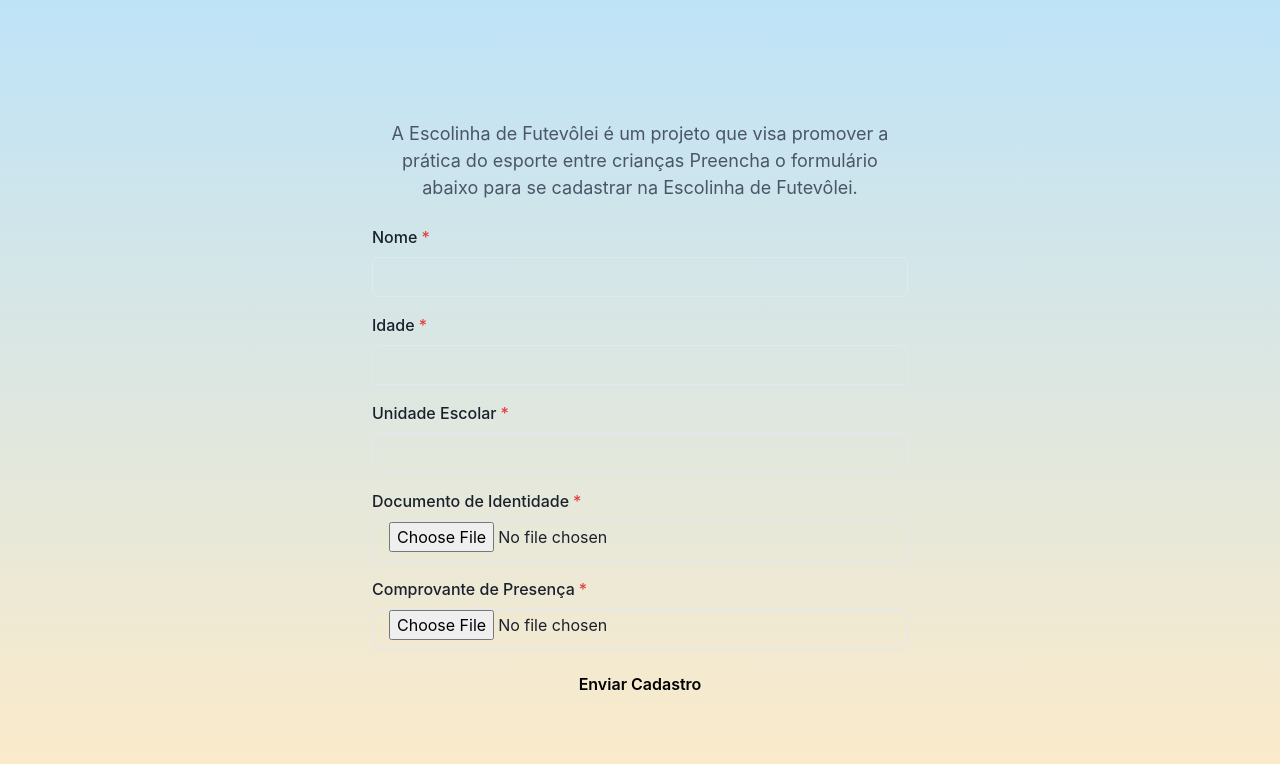
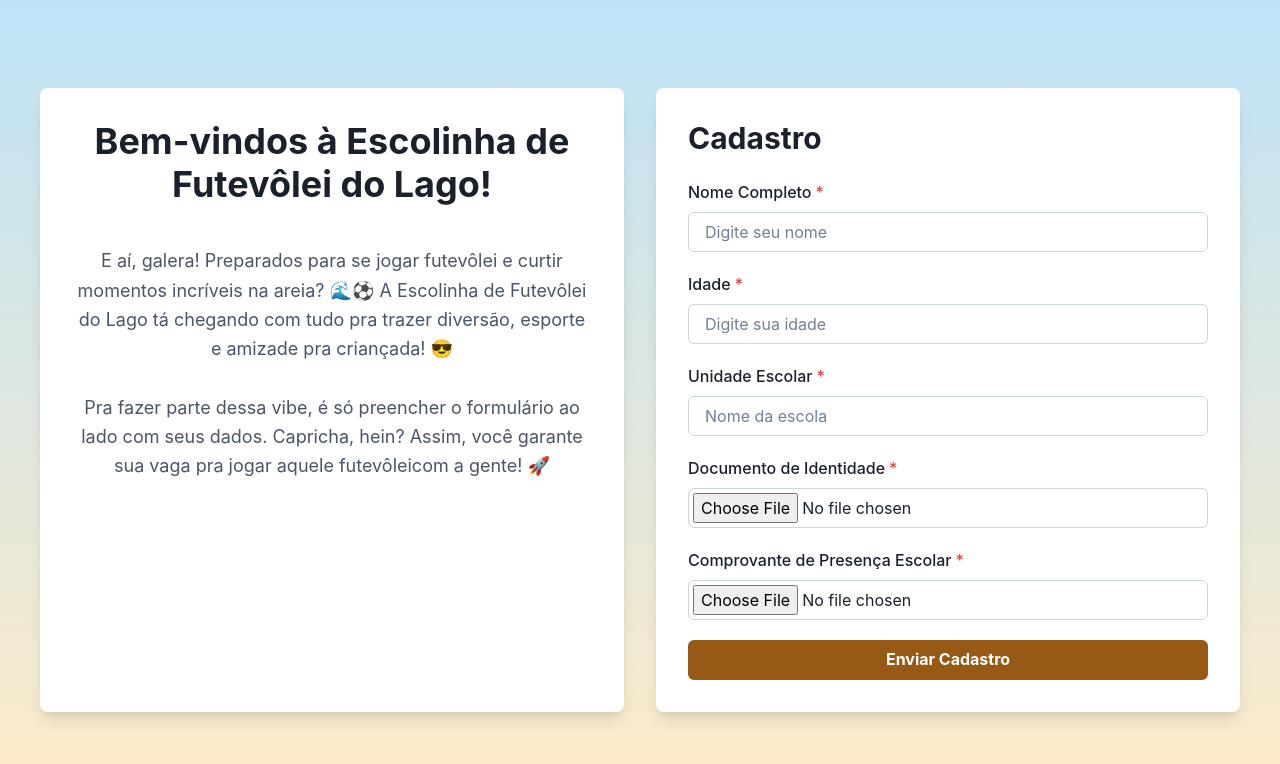
Before and after one commit to Tadeucassis-dev/projetoFutevoleiLago, a React (Vite) app: page /form in a window 1280 px wide. Shown: the top 764 px of the page. Built offline with nearby package versions, Linux system fonts and the light colour scheme; no server answers.

Commit message:
adicionando endpoint register-students

```diff
--- a/src/pages/Form.tsx
+++ b/src/pages/Form.tsx
@@ -21,7 +21,6 @@ function Form() {
   const [identityFile, setIdentityFile] = useState<File | null>(null);
   const [attendanceFile, setAttendanceFile] = useState<File | null>(null);
   const [isLoading, setIsLoading] = useState(false);
-  const [welcomeMessage, setWelcomeMessage] = useState("");
   const toast = useToast();
 
   // Definir cores baseadas no modo claro/escuro
@@ -30,23 +29,12 @@ function Form() {
     "linear(to-b, blue.900, orange.900)"
   );
   const textColor = useColorModeValue("gray.800", "white");
-  const buttonBg = useColorModeValue("Yellow.700", "Yellow.600");
-  const buttonHoverBg = useColorModeValue("Yellow.500", "Yellow.400");
+  const buttonBg = useColorModeValue("yellow.700", "yellow.600");
+  const buttonHoverBg = useColorModeValue("yellow.500", "yellow.400");
 
   useEffect(() => {
     const fetchHome = async () => {
-      try {
-        const message = await getHome();
-        setWelcomeMessage(message);
-      } catch (error) {
-        toast({
-          title: "Erro",
-          description: "Não foi possível carregar a mensagem de boas-vindas",
-          status: "error",
-          duration: 3000,
-          isClosable: true,
-        });
-      }
+      // Função mantida vazia conforme o original
     };
     fetchHome();
   }, [toast]);
@@ -62,7 +50,6 @@ function Form() {
     if (identityFile) formData.append("identityFile", identityFile);
     if (attendanceFile) formData.append("attendanceFile", attendanceFile);
 
-    // Log para depurar
     console.log("FormData:", {
       name,
       age,
@@ -75,7 +62,7 @@ function Form() {
       await registerStudent(formData);
       toast({
         title: "Cadastro enviado",
-        description: "Seu cadastro foi enviado para aprovação",
+        description: "Seu cadastro foi enviado para aprovação!",
         status: "success",
         duration: 3000,
         isClosable: true,
@@ -93,7 +80,7 @@ function Form() {
       toast({
         title: "Erro",
         description:
-          error.response?.data?.message || "Não foi possível enviar o cadastro",
+          error.response?.data?.message || "Não foi possível enviar o cadastro.",
         status: "error",
         duration: 3000,
         isClosable: true,
@@ -105,7 +92,7 @@ function Form() {
 
   return (
     <Box
-      height="100vh"
+      minHeight="100vh"
       bgGradient={bgGradient}
       display="flex"
       alignItems="center"
@@ -113,67 +100,138 @@ function Form() {
       px={{ base: 4, md: 8 }}
       py={12}
     >
-      <Box flex="1" maxW="600px" mx="auto" p={8}>
-        <Heading mb={6}>{welcomeMessage}</Heading>
-        <Text mb={6} fontSize="lg" color="gray.600" textAlign="center">
-          A Escolinha de Futevôlei é um projeto que visa promover a prática do
-          esporte entre crianças Preencha o formulário abaixo para se cadastrar
-          na Escolinha de Futevôlei.
+      <Flex
+        direction={{ base: "column", md: "row" }}
+        maxW="1200px"
+        w="full"
+        gap={8}
+      >
+        {/* Seção de Boas-Vindas */}
+        <Box
+          flex="1"
+          maxW={{ base: "full", md: "600px" }}
+          p={8}
+          bg="white"
+          borderRadius="lg"
+          boxShadow="lg"
+          textAlign="center"
+        >
+          <Heading
+            as="h1"
+            size="xl"
+            mb={4}
+            color={textColor}
+            fontWeight="bold"
+          >
+            Bem-vindos à Escolinha de Futevôlei do Lago!
+          </Heading>
+          <Text fontSize="lg" color="gray.600" lineHeight="tall" marginTop={10}>
+            E aí, galera! Preparados para se jogar futevôlei e curtir momentos
+            incríveis na areia? 🌊⚽ A Escolinha de Futevôlei do Lago tá chegando
+            com tudo pra trazer diversão, esporte e amizade pra criançada! 😎
+            <br />
+            <br />
+            Pra fazer parte dessa vibe, é só preencher o formulário ao lado com
+            seus dados. Capricha, hein? Assim, você garante sua vaga pra jogar
+            aquele futevôleicom a gente! 🚀
           </Text>
+        </Box>
+
+        {/* Formulário */}
+        <Box
+          flex="1"
+          maxW={{ base: "full", md: "600px" }}
+          p={8}
+          bg="white"
+          borderRadius="lg"
+          boxShadow="lg"
+        >
+          <Heading as="h2" size="lg" mb={6} color={textColor}>
+            Cadastro
+          </Heading>
           <form onSubmit={handleSubmit}>
-          <VStack spacing={4}>
+            <VStack spacing={5}>
               <FormControl id="name" isRequired>
-              <FormLabel>Nome</FormLabel>
+                <FormLabel fontWeight="medium">Nome Completo</FormLabel>
                 <Input
                   type="text"
                   value={name}
+                  placeholder="Digite seu nome"
+                  border="1px solid"
+                  borderColor="gray.300"
+                  focusBorderColor="yellow.500"
                   onChange={(e) => setName(e.target.value)}
                 />
               </FormControl>
+
               <FormControl id="age" isRequired>
-              <FormLabel>Idade</FormLabel>
+                <FormLabel fontWeight="medium">Idade</FormLabel>
                 <Input
                   type="number"
+                  placeholder="Digite sua idade"
+                  border="1px solid"
+                  borderColor="gray.300"
+                  focusBorderColor="yellow.500"
                   value={age}
                   onChange={(e) => setAge(e.target.value)}
                 />
               </FormControl>
+
               <FormControl id="schoolUnit" isRequired>
-              <FormLabel>Unidade Escolar</FormLabel>
+                <FormLabel fontWeight="medium">Unidade Escolar</FormLabel>
                 <Input
                   type="text"
+                  placeholder="Nome da escola"
+                  border="1px solid"
+                  borderColor="gray.300"
+                  focusBorderColor="yellow.500"
                   value={schoolUnit}
                   onChange={(e) => setSchoolUnit(e.target.value)}
                 />
               </FormControl>
+
               <FormControl id="identityFile" isRequired>
-              <FormLabel>Documento de Identidade</FormLabel>
+                <FormLabel fontWeight="medium">Documento de Identidade</FormLabel>
                 <Input
                   type="file"
                   accept=".pdf,.jpg,.png"
+                  border="1px solid"
+                  borderColor="gray.300"
+                  p={1}
                   onChange={(e) => setIdentityFile(e.target.files?.[0] || null)}
                 />
               </FormControl>
+
               <FormControl id="attendanceFile" isRequired>
-              <FormLabel>Comprovante de Presença</FormLabel>
+                <FormLabel fontWeight="medium">
+                  Comprovante de Presença Escolar
+                </FormLabel>
                 <Input
                   type="file"
                   accept=".pdf,.jpg,.png"
+                  border="1px solid"
+                  borderColor="gray.300"
+                  p={1}
                   onChange={(e) => setAttendanceFile(e.target.files?.[0] || null)}
                 />
               </FormControl>
+
               <Button
-              color={"black"}
                 type="submit"
-              colorScheme="brand"
+                colorScheme="yellow"
+                bg={buttonBg}
+                color="white"
                 width="full"
                 isLoading={isLoading}
+                _hover={{ bg: buttonHoverBg }}
+                fontWeight="bold"
               >
                 Enviar Cadastro
               </Button>
             </VStack>
           </form>
         </Box>
+      </Flex>
     </Box>
   );
 }
--- a/src/pages/Home.tsx
+++ b/src/pages/Home.tsx
@@ -61,7 +61,7 @@ export function Home() {
         <Button
           bgColor={"yellow.500"}
           as={Link}
-          to="/register"
+          to="/form"
           bg={buttonBg}
           color="white"
           size="lg"
--- a/src/pages/Login.tsx
+++ b/src/pages/Login.tsx
@@ -15,7 +15,7 @@ import { Link as RouterLink } from "react-router-dom";
 import { useAuth } from "../contexts/AuthContext";
 
 function Login() {
-  const [username, setUsername] = useState("");
+  const [email, setEmail] = useState("");
   const [password, setPassword] = useState("");
   const [isLoading, setIsLoading] = useState(false);
   const { login } = useAuth();
@@ -26,15 +26,12 @@ function Login() {
         "linear(to-b, blue.100, orange.100)",
         "linear(to-b, blue.900, orange.900)"
       );
-      const textColor = useColorModeValue("gray.800", "white");
-      const buttonBg = useColorModeValue("Yellow.700", "Yellow.600");
-      const buttonHoverBg = useColorModeValue("Yellow.500", "Yellow.400");
 
   const handleSubmit = async (e: React.FormEvent) => {
     e.preventDefault();
     setIsLoading(true);
     try {
-      await login(username, password);
+      await login(email, password);
       toast({
         title: "Login bem-sucedido",
         description: "Você foi redirecionado para a página inicial",
@@ -70,12 +67,14 @@ function Login() {
         <Heading mb={6}>Login</Heading>
         <form onSubmit={handleSubmit}>
           <VStack spacing={4}>
-            <FormControl id="username" isRequired>
-              <FormLabel>Usuário</FormLabel>
+            <FormControl id="email" isRequired>
+              <FormLabel>Email</FormLabel>
               <Input
-                type="text"
-                value={username}
-                onChange={(e) => setUsername(e.target.value)}
+                type="email"
+                value={email}
+                placeholder="Digite seu Email"
+                border={"1px solid"}
+                onChange={(e) => setEmail(e.target.value)}
               />
             </FormControl>
             <FormControl id="password" isRequired>
@@ -83,15 +82,19 @@ function Login() {
               <Input
                 type="password"
                 value={password}
+                placeholder="Senha"
+                border={"1px solid"}
                 onChange={(e) => setPassword(e.target.value)}
               />
             </FormControl>
             <Button
-              bgColor={"brand.600"}
+            mt={8}
               type="submit"
               width="full"
+              border={"1px solid"}
               isLoading={isLoading}
               color={"black"}
+              bgColor={"blackAlpha.300"}
             >
               Entrar
             </Button>
--- a/src/services/api.ts
+++ b/src/services/api.ts
@@ -10,7 +10,9 @@ const api = axios.create({
 // Interceptor para adicionar token de autenticação
 api.interceptors.request.use((config) => {
   const token = localStorage.getItem('token');
-  if (token) {
+  if (token && !config.url?.includes('/user/register') &&
+      !config.url?.includes('/user/register-student') &&
+      !config.url?.includes('/auth/')) {
     config.headers.Authorization = `Bearer ${token}`;
   }
   return config;
@@ -28,11 +30,9 @@ export const register = async (name: string, email: string, password: string) =>
   formData.append('password', password);
 
   const response = await api.post('/user/register', formData, {
-    headers: {
-      'Content-Type': 'multipart/form-data',
-    },
+    headers: { 'Content-Type': 'multipart/form-data' },
   });
-  return response.data; // Espera { token, user } ou apenas o usuário
+  return response.data; // Espera { token, user }
 };
 
 export const getHome = async () => {
```
Also changed, not shown: src/pages/Register.tsx (+35 -24 lines). Lines whose indentation alone changed are shown as unchanged.
